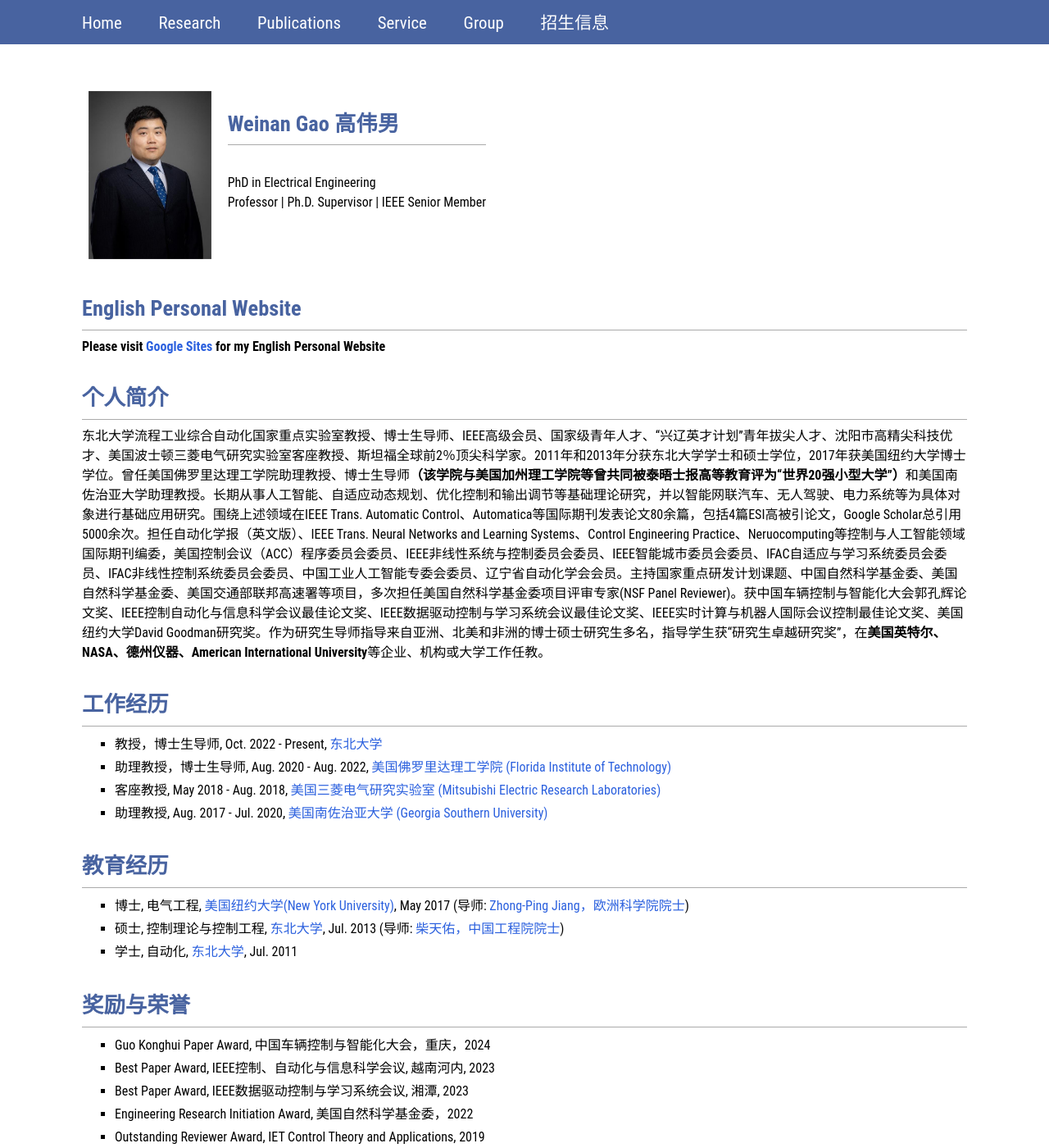
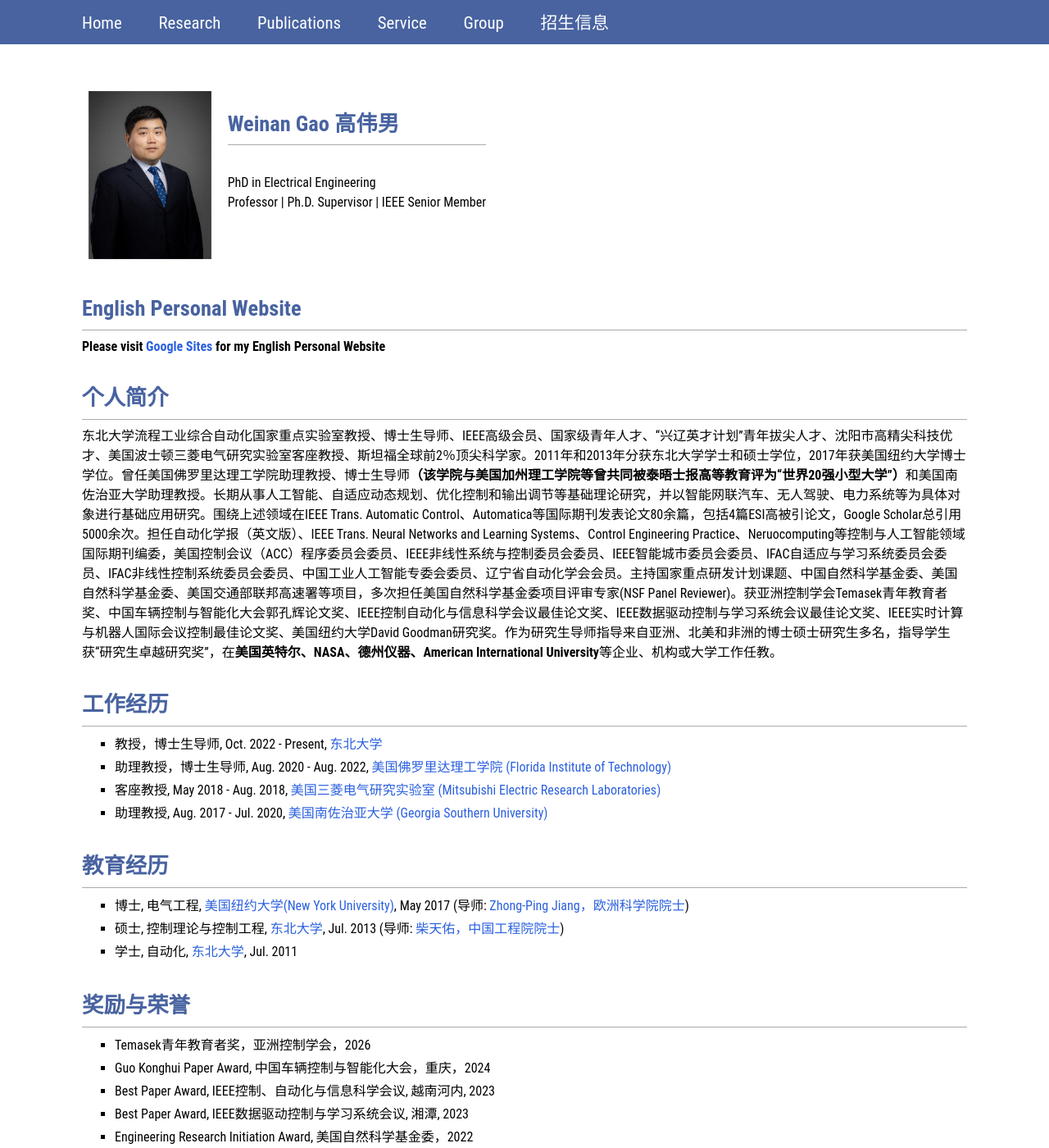
Before and after one commit to WeinanGao/weinangao.github.io, a Jekyll site: the page built from index.markdown, in a window 1280 px wide and 1400 px high. Shown: the whole window at 82% size. Built offline with Jekyll 4.4.1, drawn with Linux system fonts in a browser that asks for light colours.

Commit message:
Update index.markdown

```diff
--- a/index.markdown
+++ b/index.markdown
@@ -13,7 +13,7 @@ layout: sitepage
 
 
 # 个人简介
-东北大学流程工业综合自动化国家重点实验室教授、博士生导师、IEEE高级会员、国家级青年人才、“兴辽英才计划”青年拔尖人才、沈阳市高精尖科技优才、美国波士顿三菱电气研究实验室客座教授、斯坦福全球前2％顶尖科学家。2011年和2013年分获东北大学学士和硕士学位，2017年获美国纽约大学博士学位。曾任美国佛罗里达理工学院助理教授、博士生导师<strong>（该学院与美国加州理工学院等曾共同被泰晤士报高等教育评为“世界20强小型大学”）</strong>和美国南佐治亚大学助理教授。长期从事人工智能、自适应动态规划、优化控制和输出调节等基础理论研究，并以智能网联汽车、无人驾驶、电力系统等为具体对象进行基础应用研究。围绕上述领域在IEEE Trans. Automatic Control、Automatica等国际期刊发表论文80余篇，包括4篇ESI高被引论文，Google Scholar总引用5000余次。担任自动化学报（英文版）、IEEE Trans. Neural Networks and Learning Systems、Control Engineering Practice、Neruocomputing等控制与人工智能领域国际期刊编委，美国控制会议（ACC）程序委员会委员、IEEE非线性系统与控制委员会委员、IEEE智能城市委员会委员、IFAC自适应与学习系统委员会委员、IFAC非线性控制系统委员会委员、中国工业人工智能专委会委员、辽宁省自动化学会会员。主持国家重点研发计划课题、中国自然科学基金委、美国自然科学基金委、美国交通部联邦高速署等项目，多次担任美国自然科学基金委项目评审专家(NSF Panel Reviewer)。获中国车辆控制与智能化大会郭孔辉论文奖、IEEE控制自动化与信息科学会议最佳论文奖、IEEE数据驱动控制与学习系统会议最佳论文奖、IEEE实时计算与机器人国际会议控制最佳论文奖、美国纽约大学David Goodman研究奖。作为研究生导师指导来自亚洲、北美和非洲的博士硕士研究生多名，指导学生获“研究生卓越研究奖”，在<strong>美国英特尔、NASA、德州仪器、American International University</strong>等企业、机构或大学工作任教。
+东北大学流程工业综合自动化国家重点实验室教授、博士生导师、IEEE高级会员、国家级青年人才、“兴辽英才计划”青年拔尖人才、沈阳市高精尖科技优才、美国波士顿三菱电气研究实验室客座教授、斯坦福全球前2％顶尖科学家。2011年和2013年分获东北大学学士和硕士学位，2017年获美国纽约大学博士学位。曾任美国佛罗里达理工学院助理教授、博士生导师<strong>（该学院与美国加州理工学院等曾共同被泰晤士报高等教育评为“世界20强小型大学”）</strong>和美国南佐治亚大学助理教授。长期从事人工智能、自适应动态规划、优化控制和输出调节等基础理论研究，并以智能网联汽车、无人驾驶、电力系统等为具体对象进行基础应用研究。围绕上述领域在IEEE Trans. Automatic Control、Automatica等国际期刊发表论文80余篇，包括4篇ESI高被引论文，Google Scholar总引用5000余次。担任自动化学报（英文版）、IEEE Trans. Neural Networks and Learning Systems、Control Engineering Practice、Neruocomputing等控制与人工智能领域国际期刊编委，美国控制会议（ACC）程序委员会委员、IEEE非线性系统与控制委员会委员、IEEE智能城市委员会委员、IFAC自适应与学习系统委员会委员、IFAC非线性控制系统委员会委员、中国工业人工智能专委会委员、辽宁省自动化学会会员。主持国家重点研发计划课题、中国自然科学基金委、美国自然科学基金委、美国交通部联邦高速署等项目，多次担任美国自然科学基金委项目评审专家(NSF Panel Reviewer)。获亚洲控制学会Temasek青年教育者奖、中国车辆控制与智能化大会郭孔辉论文奖、IEEE控制自动化与信息科学会议最佳论文奖、IEEE数据驱动控制与学习系统会议最佳论文奖、IEEE实时计算与机器人国际会议控制最佳论文奖、美国纽约大学David Goodman研究奖。作为研究生导师指导来自亚洲、北美和非洲的博士硕士研究生多名，指导学生获“研究生卓越研究奖”，在<strong>美国英特尔、NASA、德州仪器、American International University</strong>等企业、机构或大学工作任教。
 
 # 工作经历
 * 教授，博士生导师, Oct. 2022 - Present, <a href="http://www.neu.edu.cn">东北大学
@@ -28,6 +28,7 @@ layout: sitepage
 
 # 奖励与荣誉
 
+* Temasek青年教育者奖，亚洲控制学会，2026
 * Guo Konghui Paper Award, 中国车辆控制与智能化大会，重庆，2024
 * Best Paper Award, IEEE控制、自动化与信息科学会议, 越南河内, 2023
 * Best Paper Award, IEEE数据驱动控制与学习系统会议, 湘潭, 2023
```
